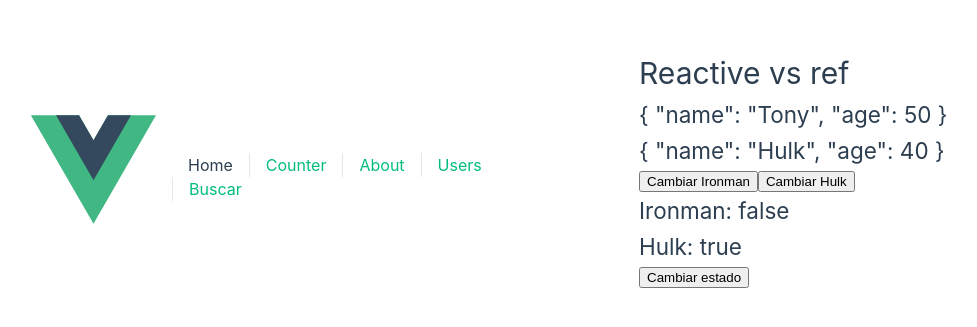
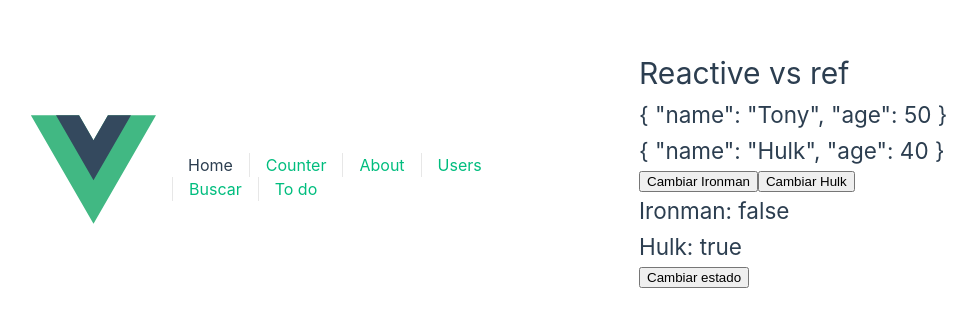
Before and after one commit to ezequielrango/08-compositionAPI, a Vue app: page / in a window 1280 px wide. Shown: the part 231-558 px from the top of the page, without its empty margins (1-978 px from the left). Built offline with nearby package versions, Linux system fonts and the light colour scheme.

Commit message:
create todo Component and his route

```diff
--- a/src/App.vue
+++ b/src/App.vue
@@ -14,6 +14,7 @@ import { RouterLink, RouterView } from 'vue-router'
         <RouterLink :to="{name: 'about'}">About</RouterLink>
         <RouterLink :to="{name: 'users'}">Users</RouterLink>
         <RouterLink :to="{name: 'pokemon-search'}">Buscar</RouterLink>
+        <RouterLink :to="{name: 'todo'}">To do</RouterLink>
 
       </nav>
     </div>
--- a/src/router/index.js
+++ b/src/router/index.js
@@ -48,6 +48,14 @@ const router = createRouter({
       // which is lazy-loaded when the route is visited.
       component: () => import('../views/Pokemon.vue')
     },
+    {
+      path: '/todo',
+      name: 'todo',
+      // route level code-splitting
+      // this generates a separate chunk (pokemon-search.[hash].js) for this route
+      // which is lazy-loaded when the route is visited.
+      component: () => import('../views/TodoVuex.vue')
+    },
   ]
 })
 
--- /dev/null
+++ b/src/views/TodoVuex.vue
@@ -0,0 +1,12 @@
+<template>
+    <h1>Lista de tareas de Thanos</h1>
+</template>
+
+<script>
+export default {
+
+}
+</script>
+
+<style>
+</style>
```
